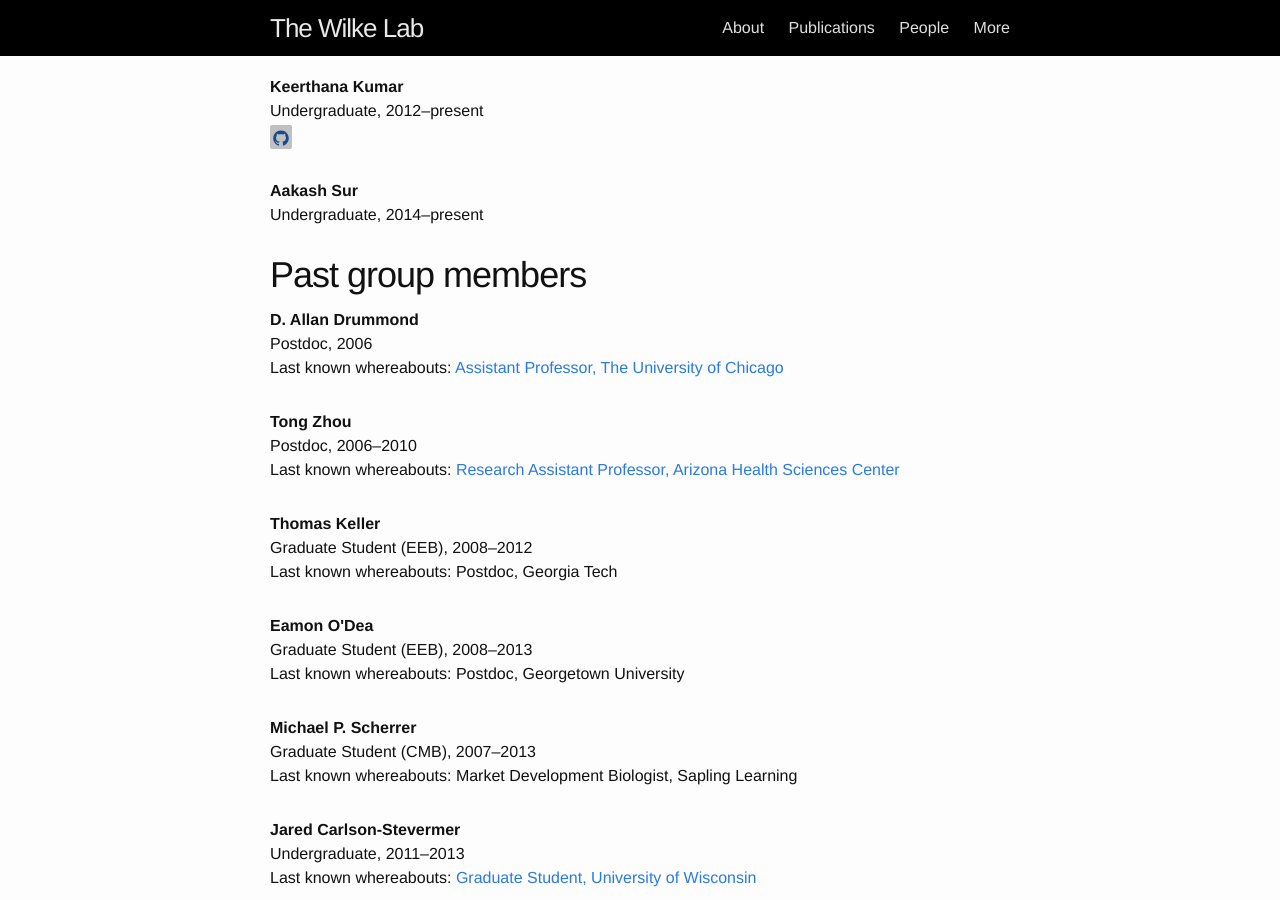
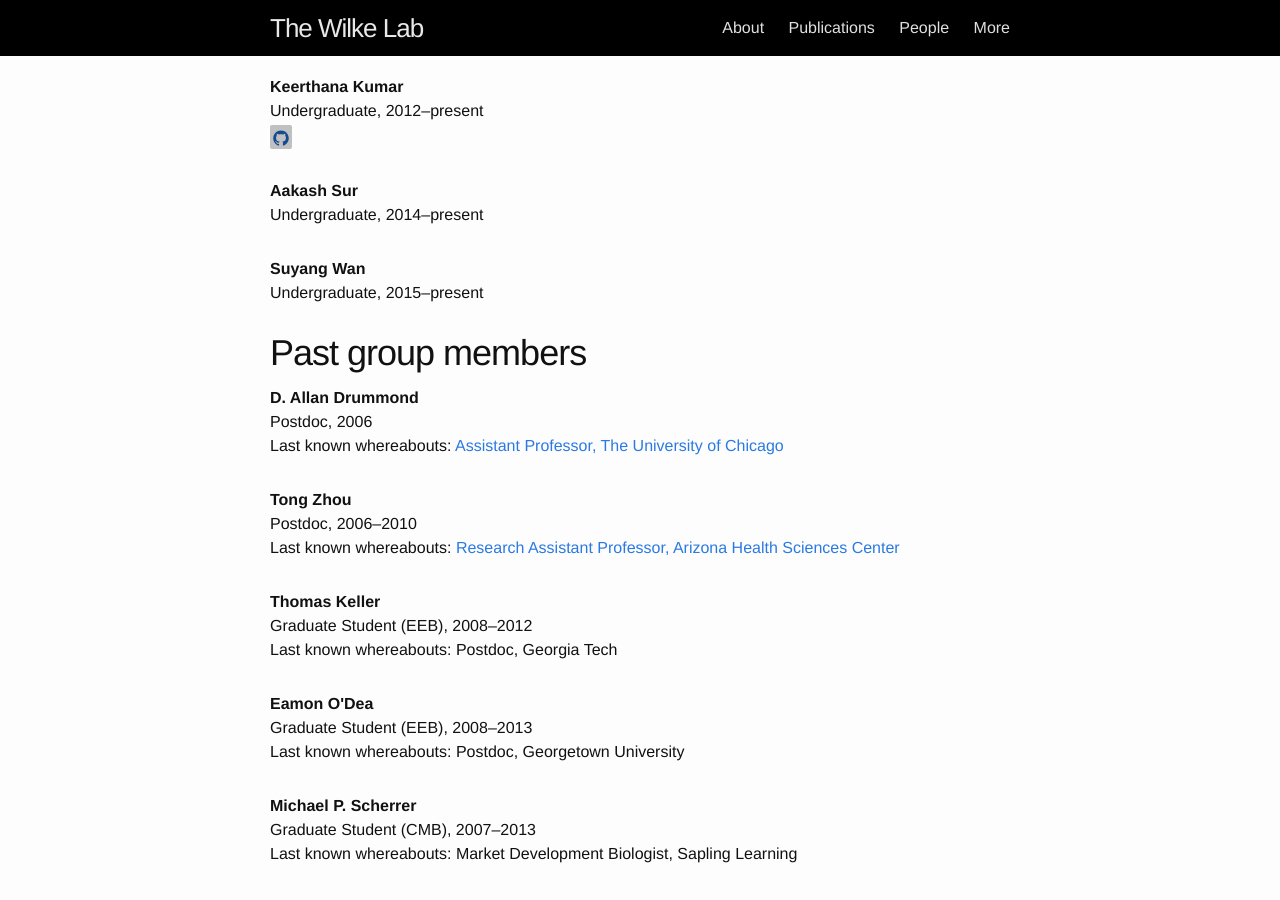
Before and after one commit to wilkelab/wilkelab.github.io.archive_sep_2020, a Jekyll site: the page built from people.html, in a window 1280 px wide and 900 px high, scrolled down 2130 px. Built offline with Jekyll 4.4.1, drawn with Linux system fonts in a browser that asks for light colours.

Commit message:
members.

```diff
--- a/_data/current_members.yml
+++ b/_data/current_members.yml
@@ -72,3 +72,7 @@
 - name: Aakash Sur
   role: Undergraduate
   joined: 2014
+
+- name: Suyang Wan
+  role: Undergraduate
+  joined: 2015
```
